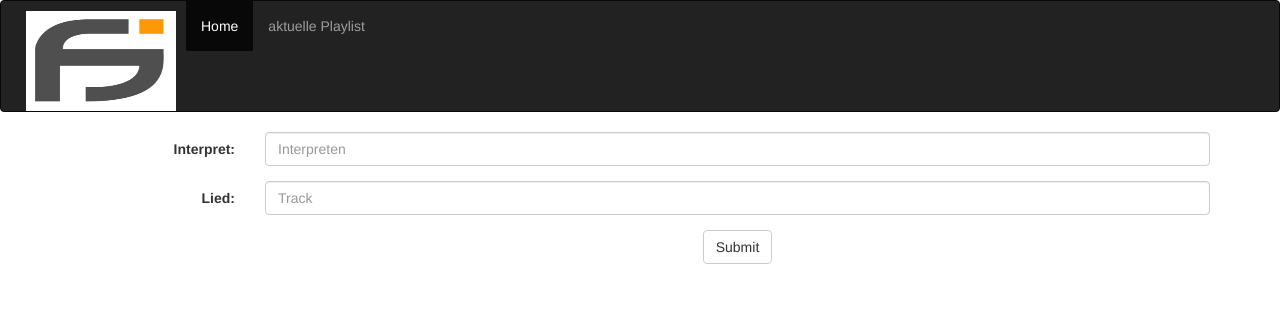
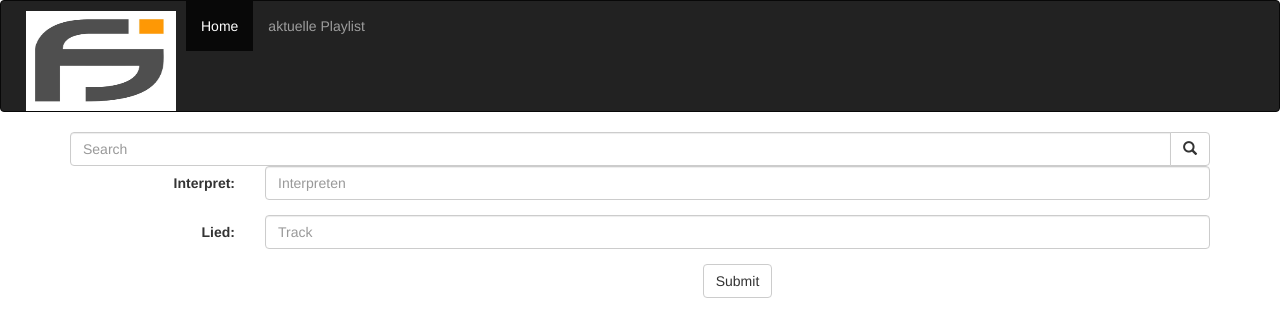
Before and after one commit to stef25761/GrillDJ, a plain HTML site: page wishList.html in a window 1280 px wide. Drawn offline with nearby package versions, Linux system fonts and the light colour scheme.

Commit message:
Suchbar hinzugefügt

```diff
--- a/wishList.html
+++ b/wishList.html
@@ -30,7 +30,18 @@
               </div>
             </div>
      </nav>
-
+    <div id="search" class="container text-center">
+      <form>
+        <div class="input-group">
+          <input type="text" class="form-control" placeholder="Search">
+          <div class="input-group-btn">
+            <button class="btn btn-default" type="submit">
+              <i class="glyphicon glyphicon-search"></i>
+            </button>
+          </div>
+        </div>
+      </form>
+    </div>
      <div id="wishList" class="container text-center">
 
         <form action="wishList.html" method="POST" class="form-horizontal">
```
